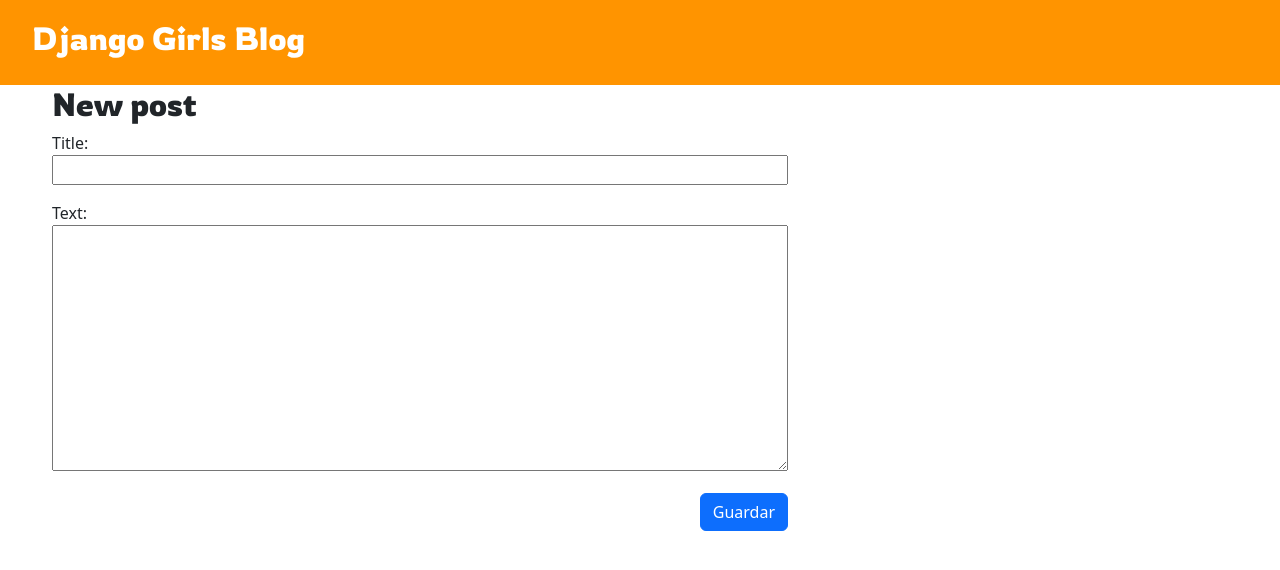
After one commit to Omi-Glez-A/primer_blog_django, a Django app: page /post/new in a window 1280 px wide. The commit adds this page. Shown: the top 570 px of the page. Run offline with Django 4.2, Linux system fonts and the light colour scheme.

Commit message:
afegit formulari i post_edit

```diff
--- /dev/null
+++ b/blog/forms.py
@@ -0,0 +1,8 @@
+from django import forms
+from .models import Post
+
+class PostForm(forms.ModelForm):
+
+    class Meta:
+        model = Post
+        fields = ('title', 'text',)
--- a/blog/templates/blog/base.html
+++ b/blog/templates/blog/base.html
@@ -10,6 +10,10 @@
       rel="stylesheet"
       integrity="sha384-QWTKZyjpPEjISv5WaRU9OFeRpok6YctnYmDr5pNlyT2bRjXh0JMhjY6hW+ALEwIH"
       crossorigin="anonymous"
+    />
+    <link
+      rel="stylesheet"
+      href="https://cdn.jsdelivr.net/npm/bootstrap-icons@1.11.3/font/bootstrap-icons.min.css"
     />
     <script
       src="https://cdn.jsdelivr.net/npm/bootstrap@5.3.3/dist/js/bootstrap.bundle.min.js"
@@ -27,13 +31,14 @@
   <body>
     <div class="page-header">
       <h1><a href="/">Django Girls Blog</a></h1>
+      {% if user.is_authenticated %}
+        <a href="{% url 'post_new' %}" class="top-menu"
+          ><i class="bi bi-plus-circle"></i></a>
+      {% endif %}
     </div>
     <div class="content container">
       <div class="row">
-        <div class="col-md-8">
-          {% block content %}
-          {% endblock %}
-        </div>
+        <div class="col-md-8">{% block content %} {% endblock %}</div>
       </div>
     </div>
   </body>
--- a/blog/templates/blog/post_detail.html
+++ b/blog/templates/blog/post_detail.html
@@ -7,6 +7,9 @@
                 {{ post.published_date }}
             </div>
         {% endif %}
+        {% if user.is_authenticated %}
+            <a href="{% url 'post_edit' pk=post.pk %}" class="btn btn-light btn-sm"><i class="bi bi-pencil-fill"></i></a>
+        {% endif %}
         <h2>{{ post.title }}</h2>
         <p>{{ post.text|linebreaksbr }}</p>
     </div>
--- /dev/null
+++ b/blog/templates/blog/post_edit.html
@@ -0,0 +1,9 @@
+{% extends 'blog/base.html' %}
+
+{% block content %}
+    <h2>New post</h2>
+    <form action="" method="post" class="post-form">{% csrf_token %}
+        {{ form.as_p }}
+        <button type="submit" class="save btn btn-primary">Guardar</button>
+    </form>
+{% endblock %}
--- a/blog/urls.py
+++ b/blog/urls.py
@@ -5,4 +5,6 @@
 urlpatterns = [
     path('', views.post_list, name='post_list'),
     path('post/<int:pk>/', views.post_detail, name='post_detail'),
+    path('post/new', views.post_new, name='post_new'),
+    path('post/<int:pk>/edit/', views.post_edit, name='post_edit'),
 ]
--- a/blog/views.py
+++ b/blog/views.py
@@ -1,6 +1,7 @@
-from django.shortcuts import render, get_object_or_404
+from django.shortcuts import render, get_object_or_404, redirect
 from django.utils import timezone
 from .models import Post
+from .forms import PostForm
 
 # mostrar la lista de posts
 def post_list(request):
@@ -11,3 +12,37 @@
 def post_detail(request, pk):
     post = get_object_or_404(Post, pk=pk)
     return render(request, 'blog/post_detail.html', {'post': post})
+
+# nuevo post
+def post_new(request):
+
+    if request.method == "POST":
+        form = PostForm(request.POST)
+
+        if form.is_valid():
+            post = form.save(commit=False)
+            post.author = request.user
+            post.published_date = timezone.now()
+            post.save()
+            return redirect('post_detail', pk=post.pk)
+
+    else:
+        form = PostForm()
+
+    return render(request, 'blog/post_edit.html', {'form': form})
+
+# editar post
+def post_edit(request, pk):
+    post = get_object_or_404(Post, pk=pk)
+    if request.method == "POST":
+        form = PostForm(request.POST, instance=post)
+        if form.is_valid():
+            post = form.save(commit=False)
+            post.author = request.user
+            post.published_date = timezone.now()
+            post.save()
+            return redirect('post_detail', pk=post.pk)
+
+    else:
+        form = PostForm(instance=post)
+    return render(request, 'blog/post_edit.html', {'form': form})
```
